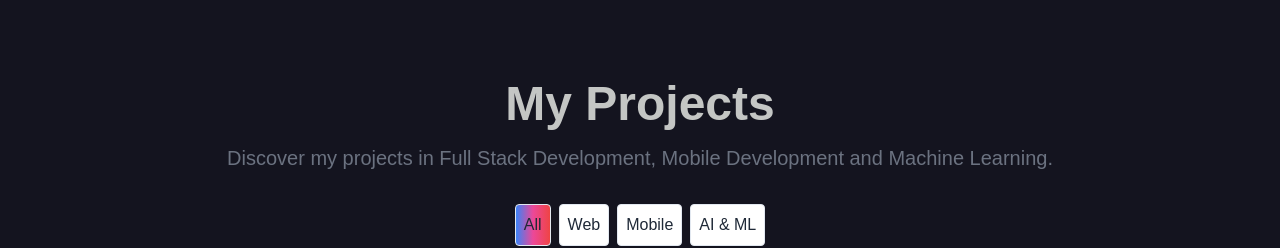
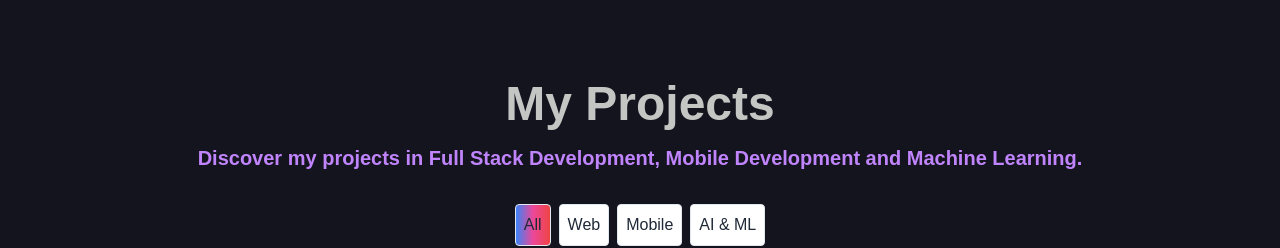
Before and after one commit to DharshanSR/Personal-Portfolio, a Next.js app: page /projects in a window 1280 px wide. Shown: the top 248 px of the page. Built offline with nearby package versions, Linux system fonts and the light colour scheme.

Commit message:
change some text color to look better

```diff
--- a/src/app/projects/page.tsx
+++ b/src/app/projects/page.tsx
@@ -67,7 +67,7 @@ const ProjectsPage = () => {
     return (
         <section id="projects" className="container mx-auto px-4 py-20">
             <h1 className="text-5xl font-extrabold mb-4 text-center text-[#c4c6c4]">My Projects</h1>
-            <p className="text-xl font-medium text-center text-gray-500 mb-8">
+            <p className="text-xl text-center text-purple-400 font-bold mb-8">
                 Discover my projects in Full Stack Development, Mobile Development and Machine Learning.
             </p>
 
```
